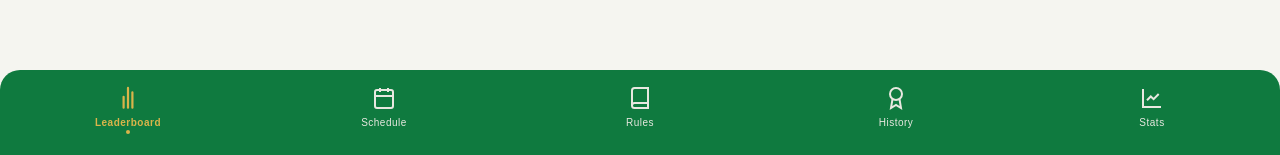
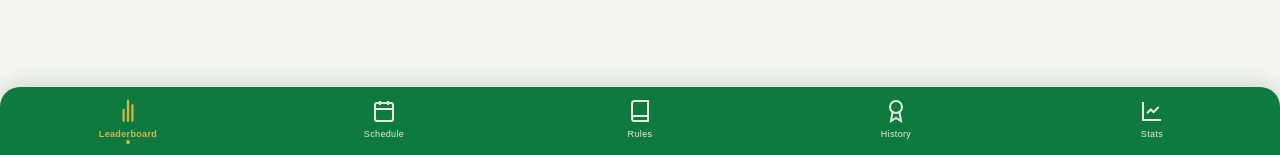
Before and after one commit to Chadillac6/awl-app2, a React (Vite) app: page / in a window 1280 px wide. Shown: the part 642-797 px from the top of the page. Built offline with nearby package versions, Linux system fonts and the light colour scheme; no server answers.

Commit message:
Fix splash loader animation and tighten bottom nav

```diff
--- a/src/App.jsx
+++ b/src/App.jsx
@@ -41,7 +41,7 @@ export default function GolfLeagueApp() {
   if (showSplash) return <SplashScreen onComplete={() => setShowSplash(false)} />;
 
   return (
-    <div style={{ minHeight: '100dvh', background: colors.offWhite, fontFamily: '"Source Sans 3", system-ui, sans-serif', position: 'relative' }}>
+    <div style={{ minHeight: '100dvh', background: colors.offWhite, fontFamily: '"Source Sans 3", system-ui, sans-serif', position: 'relative', paddingBottom: 'calc(72px + env(safe-area-inset-bottom, 0px))' }}>
       <div style={{ paddingTop: 'calc(env(safe-area-inset-top, 20px) + 12px)', paddingBottom: 20, paddingLeft: 20, paddingRight: 20, background: colors.green, borderBottomLeftRadius: 24, borderBottomRightRadius: 24, display: 'flex', alignItems: 'center', justifyContent: 'space-between' }}>
         <div>
           <h1 style={{ fontFamily: '"Playfair Display", Georgia, serif', fontSize: 26, fontWeight: 700, color: colors.offWhite, margin: 0 }}>{tabTitles[activeTab] || 'AWL'}</h1>
@@ -52,11 +52,11 @@ export default function GolfLeagueApp() {
 
       <div style={{ paddingTop: 20 }}>{renderTab()}</div>
 
-      <div style={{ position: 'fixed', bottom: 0, left: 0, right: 0, background: colors.green, borderTopLeftRadius: 20, borderTopRightRadius: 20, padding: '8px 0 calc(16px + env(safe-area-inset-bottom, 0px))', display: 'flex', justifyContent: 'space-around' }}>
+      <div style={{ position: 'fixed', bottom: 0, left: 0, right: 0, background: colors.green, borderTopLeftRadius: 20, borderTopRightRadius: 20, padding: '6px 0 calc(10px + env(safe-area-inset-bottom, 0px))', display: 'flex', justifyContent: 'space-around', boxShadow: '0 -6px 18px rgba(10, 92, 46, 0.14)' }}>
         {tabs.map((tab) => (
-          <button key={tab.id} type="button" onClick={() => setActiveTab(tab.id)} style={{ background: 'none', border: 'none', padding: '8px 0', flex: 1, display: 'flex', flexDirection: 'column', alignItems: 'center', gap: 4, cursor: 'pointer', color: activeTab === tab.id ? colors.yellow : colors.offWhiteMuted, transition: 'all 0.2s ease' }} aria-label={tab.label}>
+          <button key={tab.id} type="button" onClick={() => setActiveTab(tab.id)} style={{ background: 'none', border: 'none', padding: '6px 0 4px', flex: 1, minWidth: 0, display: 'flex', flexDirection: 'column', alignItems: 'center', gap: 3, cursor: 'pointer', color: activeTab === tab.id ? colors.yellow : colors.offWhiteMuted, transition: 'all 0.2s ease' }} aria-label={tab.label}>
             <div style={{ transform: activeTab === tab.id ? 'scale(1.1)' : 'scale(1)', transition: 'transform 0.2s ease' }}>{tab.icon}</div>
-            <span style={{ fontSize: 10, fontWeight: activeTab === tab.id ? 600 : 400, letterSpacing: 0.5 }}>{tab.label}</span>
+            <span style={{ fontSize: 9, fontWeight: activeTab === tab.id ? 600 : 400, letterSpacing: 0.35, whiteSpace: 'nowrap', overflow: 'hidden', textOverflow: 'ellipsis', maxWidth: '100%' }}>{tab.label}</span>
             {activeTab === tab.id && <div style={{ width: 4, height: 4, borderRadius: '50%', background: colors.yellow, marginTop: -2 }} />}
           </button>
         ))}
--- a/src/components/SplashScreen.jsx
+++ b/src/components/SplashScreen.jsx
@@ -8,6 +8,12 @@ export const SplashScreen = ({ onComplete }) => {
   }, [onComplete]);
 
   return (
+    <>
+      <style>{`
+        @keyframes splashFadeIn { from { opacity: 0; } to { opacity: 1; } }
+        @keyframes splashPulse { 0%, 100% { transform: scale(1); } 50% { transform: scale(1.03); } }
+        @keyframes splashBounce { 0%, 80%, 100% { transform: translateY(0); opacity: 0.55; } 40% { transform: translateY(-8px); opacity: 1; } }
+      `}</style>
       <div style={{
         position: 'fixed',
         inset: 0,
@@ -16,7 +22,7 @@ export const SplashScreen = ({ onComplete }) => {
         flexDirection: 'column',
         alignItems: 'center',
         justifyContent: 'center',
-      animation: 'fadeIn 0.5s ease-out',
+        animation: 'splashFadeIn 0.5s ease-out',
         minHeight: '100dvh',
         height: '-webkit-fill-available',
         paddingTop: 'env(safe-area-inset-top, 0px)',
@@ -25,15 +31,16 @@ export const SplashScreen = ({ onComplete }) => {
         paddingLeft: 'env(safe-area-inset-left, 0px)',
         overflow: 'hidden',
       }}>
-      <div style={{ animation: 'pulse 2s ease-in-out infinite' }}>
+      <div style={{ animation: 'splashPulse 2s ease-in-out infinite' }}>
         <SunLogo size={120} />
       </div>
       <h1 style={{ fontFamily: '"Playfair Display", Georgia, serif', fontSize: 32, fontWeight: 700, color: colors.offWhite, marginTop: 24, letterSpacing: 2, textAlign: 'center', textTransform: 'uppercase' }}>AM Walking</h1>
       <h1 style={{ fontFamily: '"Playfair Display", Georgia, serif', fontSize: 32, fontWeight: 700, color: colors.offWhite, marginTop: -4, letterSpacing: 2, textAlign: 'center', textTransform: 'uppercase' }}>League</h1>
       <p style={{ fontFamily: '"Source Sans 3", system-ui, sans-serif', fontSize: 13, color: colors.offWhiteMuted, letterSpacing: 4, textTransform: 'uppercase', marginTop: 12 }}>Est. 2022</p>
       <div style={{ marginTop: 48, display: 'flex', gap: 8 }}>
-        {[0, 1, 2].map((i) => <div key={i} style={{ width: 8, height: 8, borderRadius: '50%', background: colors.yellow, animation: `bounce 1.4s ease-in-out ${i * 0.16}s infinite` }} />)}
+        {[0, 1, 2].map((i) => <div key={i} style={{ width: 8, height: 8, borderRadius: '50%', background: colors.yellow, animation: `splashBounce 1.4s ease-in-out ${i * 0.16}s infinite` }} />)}
       </div>
     </div>
+    </>
   );
 };
```
Lines whose indentation alone changed are shown as unchanged.
